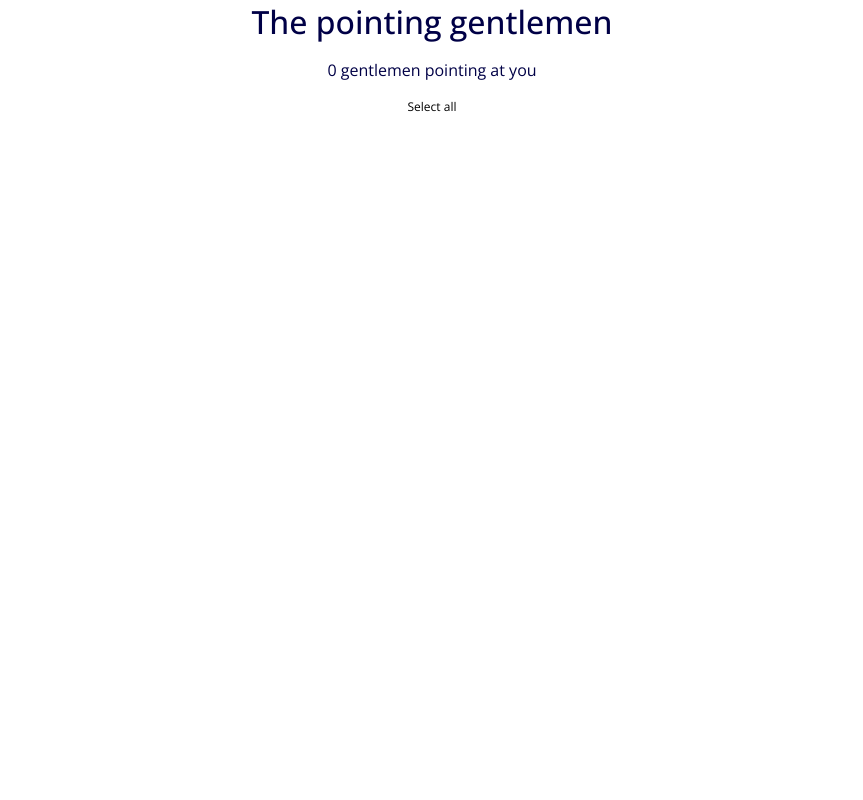
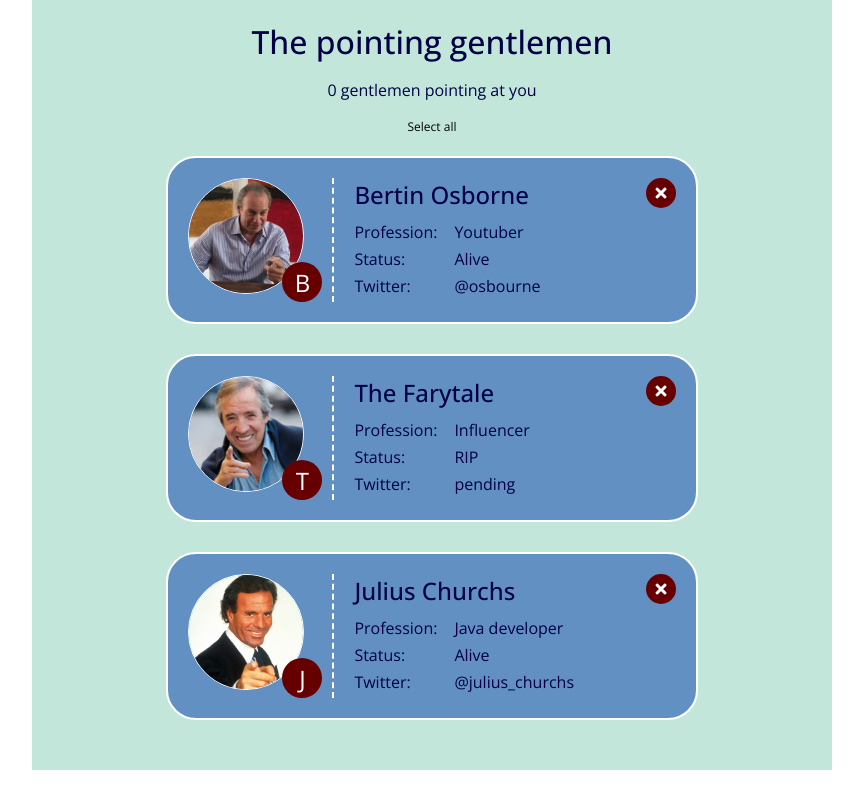
Before and after one commit to KevinVanDerSchans/202304-W4CH1-Kevin-Schans, a React (Vite) app: page / in a window 1280 px wide. Shown: the whole page, without its empty margins (208-1071 px from the left). Built offline with nearby package versions, Linux system fonts and the light colour scheme.

Commit message:
Fix link styles

```diff
--- a/index.html
+++ b/index.html
@@ -20,7 +20,7 @@
     <title>The pointing gentlemen</title>
   </head>
   <body>
-    <div id="root"></div>
+    <div class="container"></div>
 
   </body>
 </html>
--- a/src/components/App.tsx
+++ b/src/components/App.tsx
@@ -1,7 +1,6 @@
 import {Info} from './Info';
 import {Button} from './Button';
-import {Gentleman} from '../type/gentleman';
-import '/src/index.css'
+import {Gentlemen} from './Gentlemen';
 
 export function App() {
   const title = 'The pointing gentlemen';
@@ -10,8 +9,11 @@ export function App() {
     <>
       <Info title={title}></Info>
       <Button></Button>
-
+      <main className="main">
+        <ul className="gentlemen">
+          <Gentlemen></Gentlemen>
+        </ul>
+      </main>
     </>
-
   )
 }
--- /dev/null
+++ b/src/components/Gentlemen.tsx
@@ -0,0 +1,52 @@
+import {gentlemen} from '../data/mock.gentlemen';
+import {useState} from 'react';
+
+export function Gentlemen() {
+  const [count, setCount] = useState(0);
+
+  return (
+    <>
+      {gentlemen.map((item) => (
+
+        <li key={item.id} className="gentleman">
+          <div className="gentleman__avatar-container">
+            <img
+              className="gentleman__avatar"
+              src={item.picture}
+              alt={item.alternativeText}  />
+            <span className="gentleman__initial">
+              {item.name.charAt(0).toUpperCase()}
+            </span>
+          </div>
+
+          <div className="gentleman__data-container">
+            <h2 className="gentleman__name">{item.name}</h2>
+            <ul className="gentleman__data-list">
+              <li className="gentleman__data">
+                <span className="gentleman__data-label">Profession:</span>
+                {item.profession}
+              </li>
+              <li className="gentleman__data">
+                <span className="gentleman__data-label">Status:</span>
+                {item.status}
+              </li>
+              <li className="gentleman__data">
+                <span className="gentleman__data-label">Twitter:</span>
+                {item.twitter}
+              </li>
+            </ul>
+          </div>
+
+          <i
+            onClick={() => {
+              setCount(count + 1);
+            }}
+
+            className="icon gentleman__icon fas fa-check"
+          ></i>
+          <i className="icon gentleman__icon gentleman__icon--delete fas fa-times"></i>
+        </li>
+      ))}
+    </>
+  );
+}
--- a/src/data/mock-gentlemen.ts
+++ b/src/data/mock.gentlemen.ts
@@ -1,11 +1,13 @@
-export const gentlemen = [
+import {Gentleman} from '../type/gentleman';
+
+export const gentlemen: Gentleman[] = [
   {
     id: 1,
     name: "Bertin Osborne",
     status: "Alive",
     profession: "Youtuber",
     twitter: "@osbourne",
-    picture: "bertin.jpg",
+    picture: "assets/bertin.jpg",
     alternativeText: "Osbourne pointing at you",
     selected: true,
   },
@@ -14,7 +16,7 @@ export const gentlemen = [
     status: "RIP",
     profession: "Influencer",
     twitter: "pending",
-    picture: "fary.jpg",
+    picture: "assets/fary.jpg",
     alternativeText: "The Fary pointing at you",
     id: 2,
     selected: false,
@@ -25,7 +27,7 @@ export const gentlemen = [
     status: "Alive",
     profession: "Java developer",
     twitter: "@julius_churchs",
-    picture: "julio.jpg",
+    picture: "assets/julio.jpg",
     alternativeText: "Churchs pointing at you",
     selected: true,
   },
--- a/src/main.tsx
+++ b/src/main.tsx
@@ -3,7 +3,7 @@ import ReactDOM from 'react-dom/client';
 import {App} from './components/App';
 import './index.css';
 
-ReactDOM.createRoot(document.getElementById('root') as HTMLElement).render(
+ReactDOM.createRoot(document.querySelector('.container') as HTMLElement).render(
   <React.StrictMode>
     <App />
   </React.StrictMode>,
--- a/src/type/gentleman.tsx
+++ b/src/type/gentleman.tsx
@@ -2,7 +2,7 @@ export type Gentleman = {
   id: number;
   name: string;
   status: string;
-  proffesion: string;
+  profession: string;
   twitter: string;
   picture: string;
   alternativeText: string;
```
